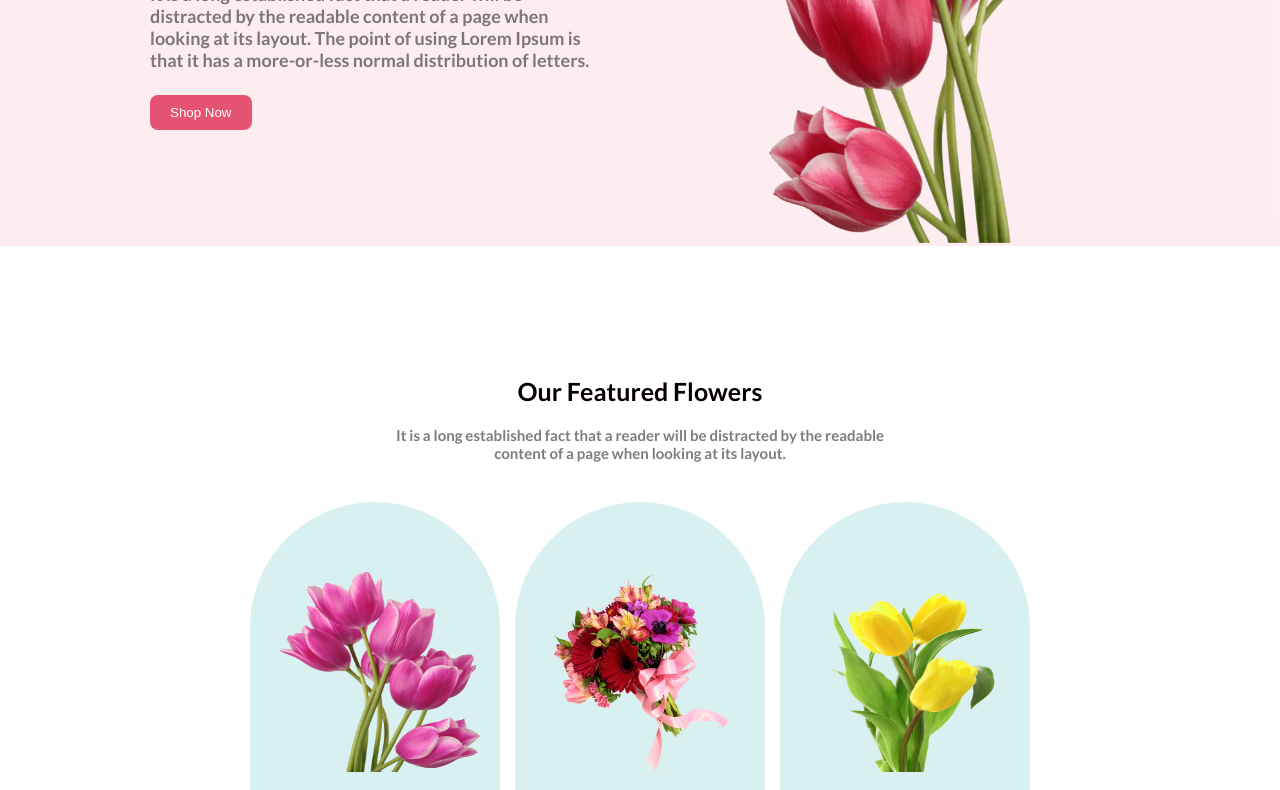
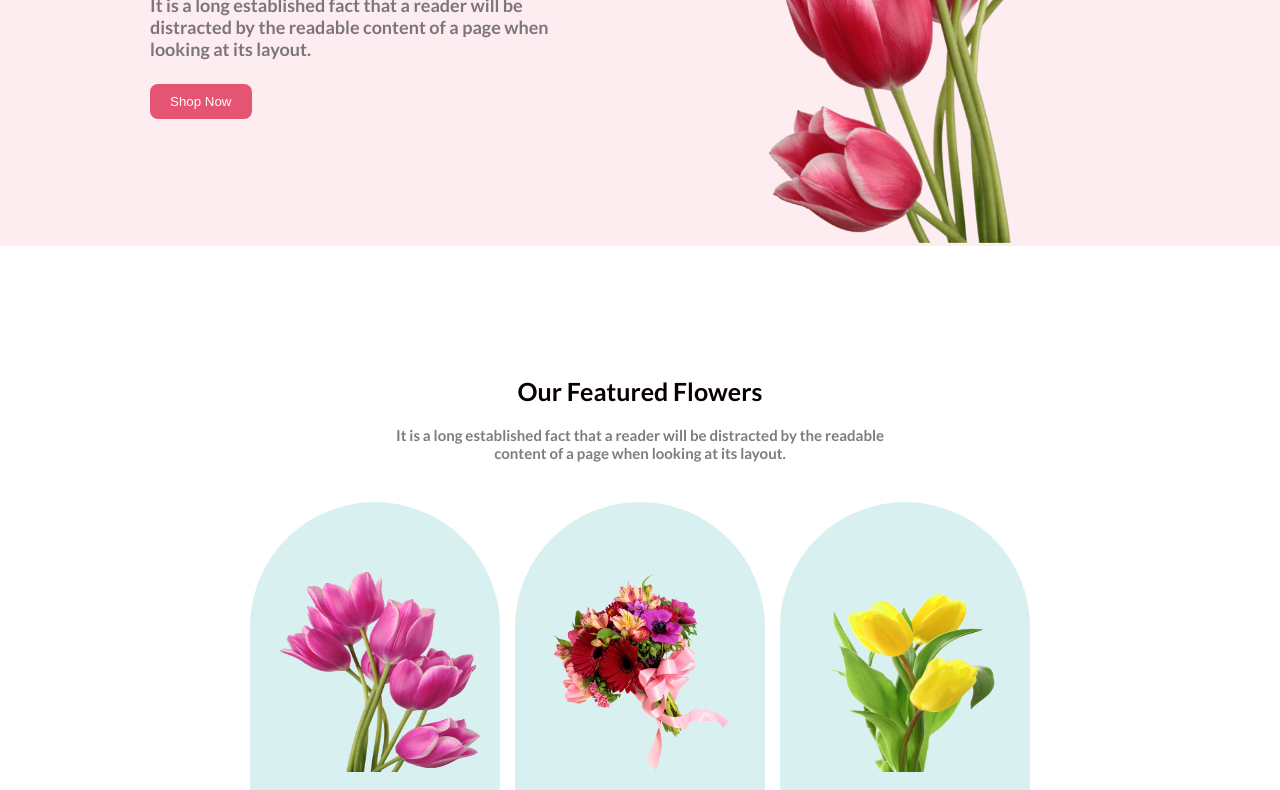
Before and after one commit to my-code-1/Assigment_1, a plain HTML site: page index.html in a window 1280 px wide. Shown: the part 287-1077 px from the top of the page. Drawn offline with Linux system fonts and the light colour scheme.

Commit message:
resolved

```diff
--- a/index.html
+++ b/index.html
@@ -18,7 +18,7 @@
                 Let's make <br> beautiful flowers a <br> part of your life.
                </h1>
                <p class="description">
-                It is a long established fact that a reader will be distracted by the readable content of a page when looking at its layout. The point of using Lorem Ipsum is that it has a more-or-less normal distribution of letters.
+                It is a long established fact that a reader will be distracted by the readable content of a page when looking at its layout.
                </p>
                <button class="btn_primary">Shop Now</button>
             </div>
```
